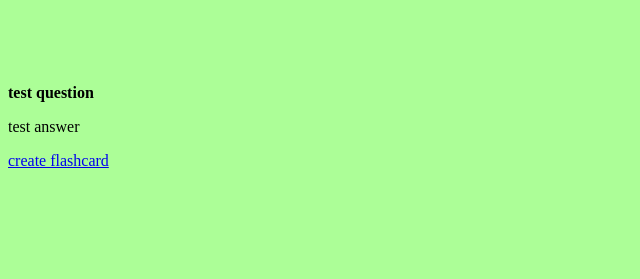
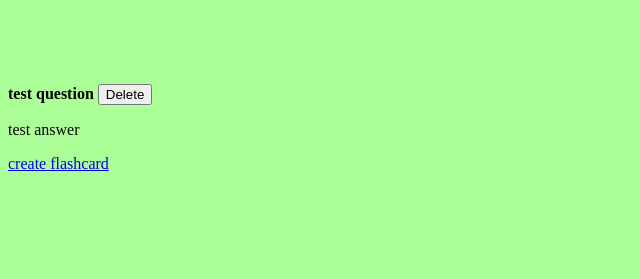
Before and after one commit to MichaelVanderputten/ControlHacks, a Flask app: page /flashcards/view_Deck/2 in a window 1280 px wide. Shown: the part 394-673 px from the top of the page, without its empty margins (0-640 px from the left). Run offline with Flask 3, Linux system fonts and the light colour scheme; a user stored in the database is signed in; data comes from the database, SQL or seed files in the repository; both versions use the stored data as it was after the commit.

Commit message:
im about to delete this

```diff
--- a/app/flashCards/views.py
+++ b/app/flashCards/views.py
@@ -35,6 +35,9 @@ def view_Deck(deck_id):
    deck = Deck.query.get_or_404(deck_id)
    flashcards = deck.flash_cards
    return render_template('flashCards/view_deck.html', deck=deck, flashcards=flashcards)# use this to diplay the correct set of flash cards
+
+
+
 
 
 
@@ -78,6 +81,19 @@ def create_Flash_Cards(deck_id):
    return render_template('flashCards/createFC.html', form = form)# this def creates new flashcards in the set selected
 
 def print_decks():
-    all_decks = Deck.query.all()
-    for deck in all_decks:
-        print(f"Deck ID: {deck.id}, Deck Name: {deck.name}, Creator ID: {deck.creator_id}")# debug
+     all_decks = Deck.query.all()
+     for deck in all_decks:
+       print(f"Deck ID: {deck.id}, Deck Name: {deck.name}, Creator ID: {deck.creator_id}")# debug
+
+@flash_cards_blueprint.route('/delete_FlashCard/<int:flashcard_id>/<int:deck_id>', methods=['POST'])
+@login_required
+def delete_FlashCard(flashcard_id, deck_id):
+    flashCard = FlashCard.query.get_or_404(flashcard_id)
+    if flashCard.deck_id != deck_id:
+        flash('You cannot delete this flashcard', 'danger')
+        return redirect(url_for('flash_cards.view_Deck', deck_id=deck_id))
+
+    db.session.delete(flashCard)
+    db.session.commit()
+    flash('FlashCard deleted', 'success')
+    return redirect(url_for('flash_cards.view_Deck', deck_id=deck_id))
--- a/app/static/css/user.css
+++ b/app/static/css/user.css
@@ -13,4 +13,5 @@ div{
 
 .form-group{
 
+
 }
--- a/templates/flashCards/view_deck.html
+++ b/templates/flashCards/view_deck.html
@@ -10,12 +10,13 @@
 {% block body %}
     <h1 style= "margin-top: 200px; text-shadow: 50px, 50px, 65px, #000000;">View Deck {{ deck }}</h1>
 
-   {% for flashCard in flashcards %}
-
-        <strong>{{ flashCard.question }}</strong>
-        <p>{{ flashCard.answer }}</p>
-
-   {% endfor %}
+    {% for flashCard in flashcards %}
+    <strong>{{ flashCard.question }}</strong>
+    <form action="{{ url_for('flash_cards.delete_FlashCard', flashcard_id=flashCard.id, deck_id=deck.id) }}" method="post" style="display:inline;">
+        <button type="submit">Delete</button>
+    </form>
+    <p>{{ flashCard.answer }}</p>
+{% endfor %}
 
    <a href ="{{ url_for('flash_cards.create_Flash_Cards', deck_id=deck.id) }}">create flashcard</a>
 
```
Also changed, not shown: instance/database.db.
